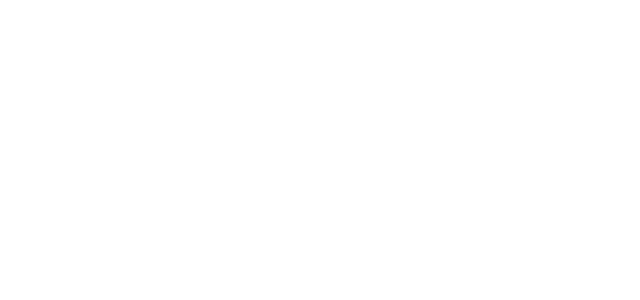
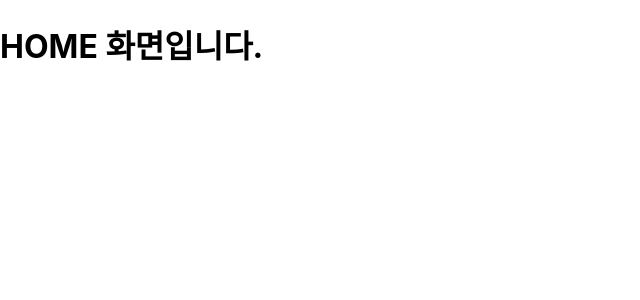
Before and after one commit to jsilver01/hpoint_clone, a React (Create React App) app: page / in a window 1280 px wide. Shown: the top 300 px of the page, without its empty margins (0-640 px from the left). Built offline with nearby package versions, Linux system fonts and the light colour scheme.

Commit message:
스플래시 화면

```diff
--- a/package.json
+++ b/package.json
@@ -41,6 +41,6 @@
     ]
   },
   "devDependencies": {
-    "typescript": "^6.0.3"
+    "typescript": "^4.9.5"
   }
 }
--- a/src/App.tsx
+++ b/src/App.tsx
@@ -1,8 +1,20 @@
-import React from "react";
+import React, { useEffect, useState } from "react";
 import "./App.css";
+import SplashScreen from "./component/SplashScreen";
+import Home from "./component/Home";
 
 function App() {
-  return <div></div>;
+  const [isSplash, setIsSplash] = useState(true);
+
+  useEffect(() => {
+    const timer = setTimeout(() => {
+      setIsSplash(false);
+    }, 3000);
+
+    return () => clearTimeout(timer);
+  }, []);
+
+  return <div>{isSplash ? <SplashScreen /> : <Home />}</div>;
 }
 
 export default App;
--- /dev/null
+++ b/src/component/Home.tsx
@@ -0,0 +1,9 @@
+const Home = () => {
+  return (
+    <div>
+      <h1>HOME 화면입니다.</h1>
+    </div>
+  );
+};
+
+export default Home;
--- /dev/null
+++ b/src/component/SplashScreen.tsx
@@ -0,0 +1,11 @@
+import React from "react";
+
+const SplashScreen = () => {
+  return (
+    <div>
+      <h1>myApp</h1>
+    </div>
+  );
+};
+
+export default SplashScreen;
```
Also changed, not shown: 1 other file (tests, documents, lock files or other folders).
